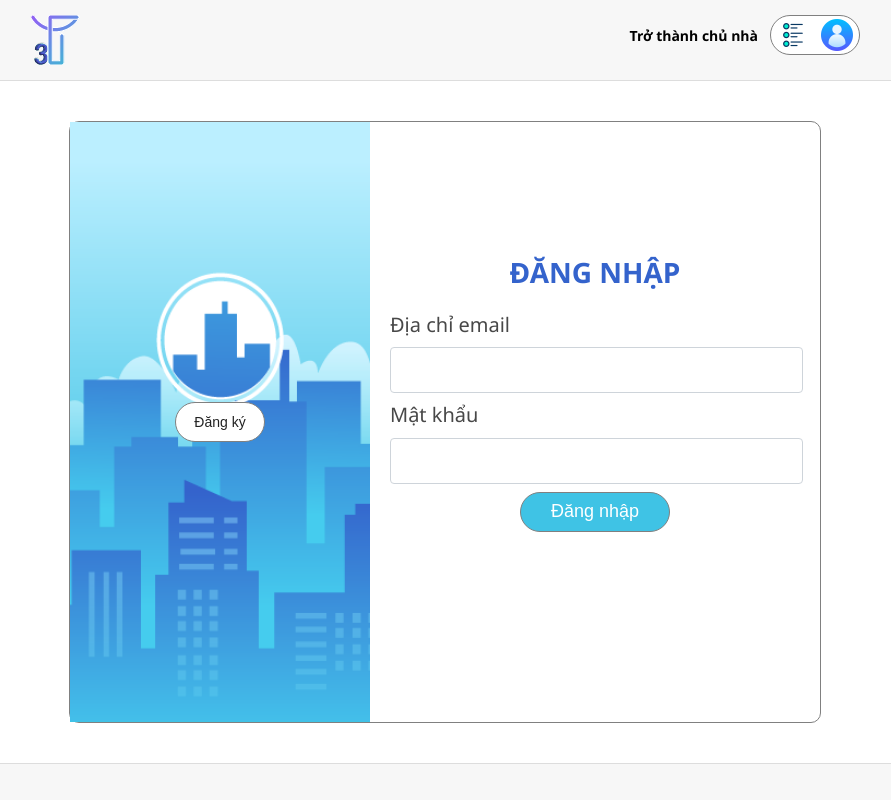
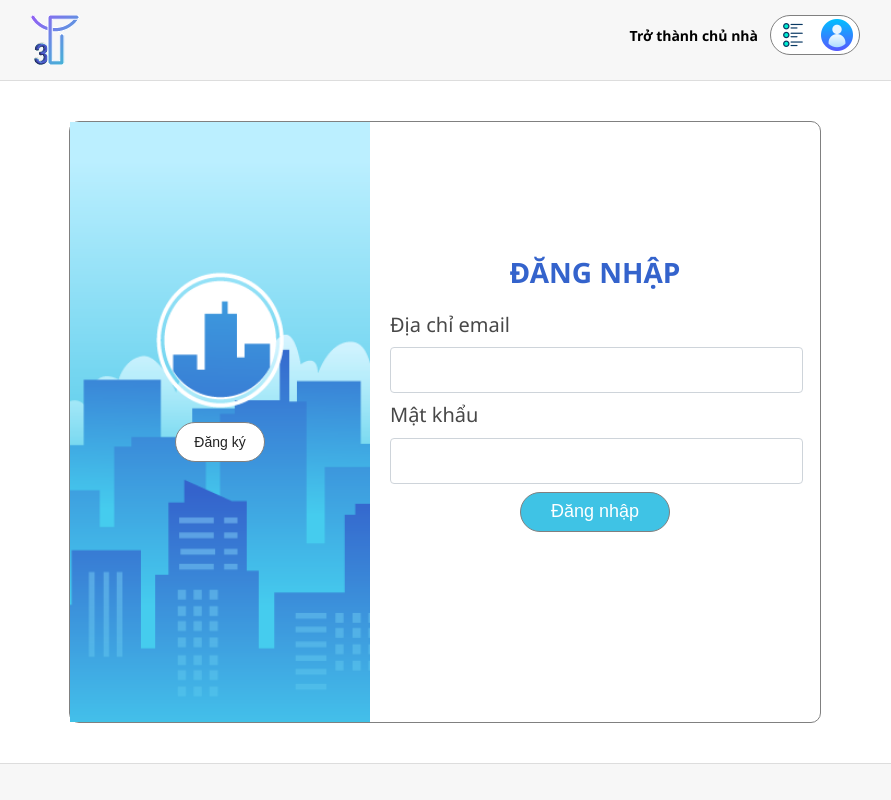
Before and after one commit to Tuanhoang2302/EasyAccomd, a React (Create React App) app: page /login in a window 1280 px wide. Shown: the top 800 px of the page, without its empty margins (195-1086 px from the left). Built offline with nearby package versions, Linux system fonts and the light colour scheme.

Commit message:
Update Login.js

```diff
--- a/src/Login.js
+++ b/src/Login.js
@@ -12,7 +12,7 @@ class Login extends React.Component {
         <div>
             <div className="login">
                 <div className="back-right">
-                    <button type="button" className="btn-main-directional" style={{marginLeft: '105px', marginTop: '280px'}}>
+                    <button type="button" className="btn-main-directional" style={{marginLeft: '105px', marginTop: '300px'}}>
                         <NavLink className="link-list" to="/registration">Đăng ký</NavLink>
                     </button>
                 </div>
```
